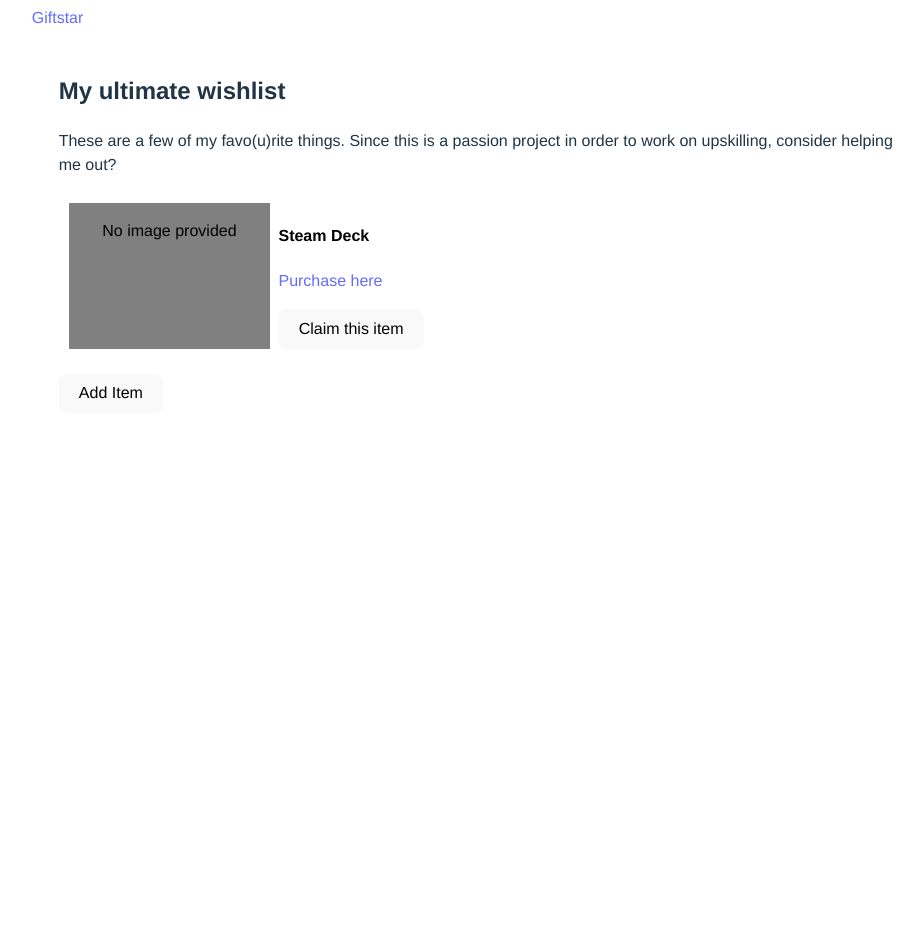
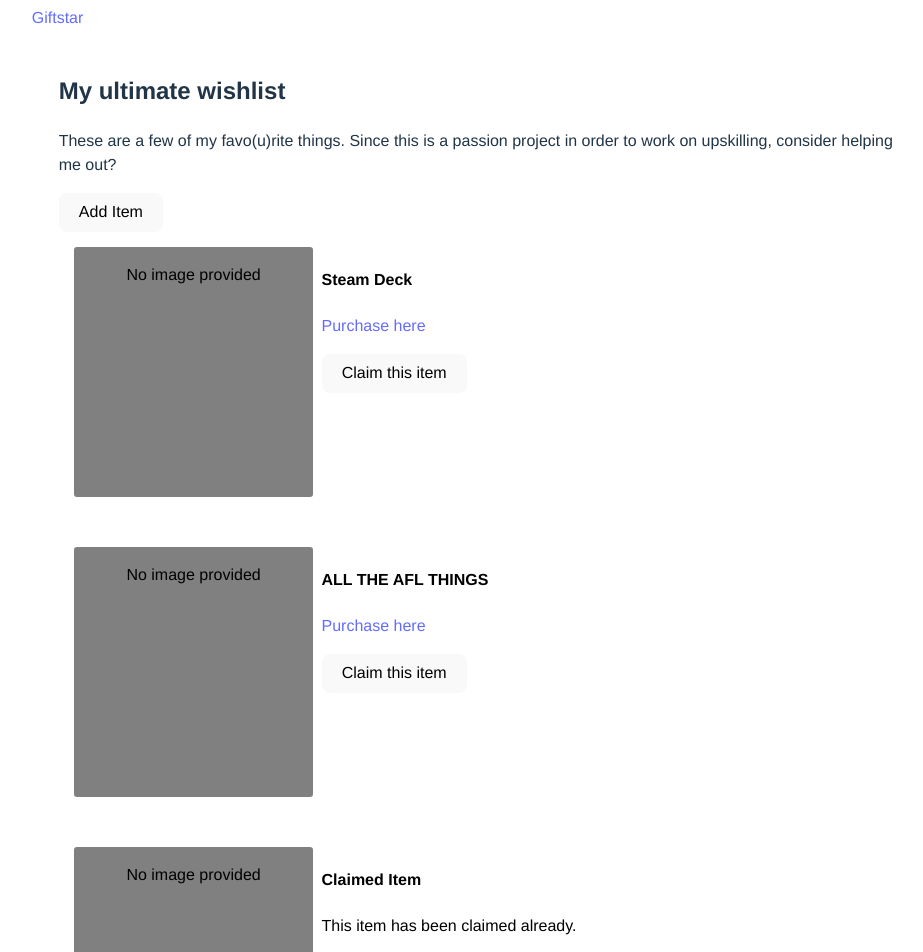
Before and after one commit to JamesCalingo/Giftstar, a React (Vite) app: page /list in a window 1280 px wide. Shown: the top 952 px of the page, without its empty margins (160-1083 px from the left). Before the commit the page ends 800 px from the top, so only its background shows below. Built offline with nearby package versions, Linux system fonts and the light colour scheme.

Commit message:
Adding state to a few things and more dummy data

```diff
--- a/src/components/AddItemModal.jsx
+++ b/src/components/AddItemModal.jsx
@@ -6,7 +6,8 @@
     <div className="card" hidden={props.hidden}>
         <InputField name="name" label="Name" required/>
         <InputField name="link" label="Link to Product" required/>
-        <label htmlFor="description">Why </label>
+        <label htmlFor="description">A brief description of why you'd like this (optional)</label>
+        <input name="description" multiline />
         <InputField name="image" label="Image" type="image" />
         <button>Add</button>
         </div>
--- a/src/components/ListCard.jsx
+++ b/src/components/ListCard.jsx
@@ -2,7 +2,7 @@
 
 const styles = {
     listCard: {
-        margin: 20
+        // margin: 20
     }
 }
 
--- a/src/components/ListItemCard.jsx
+++ b/src/components/ListItemCard.jsx
@@ -3,25 +3,34 @@
 const styles = {
     item: {
         display: 'grid',
-        gridTemplateColumns: '24.5% 74.5%',
+        gridTemplateColumns: '29.5% 69.5%',
         justifyContent: 'space-between',
-        marginBottom: 15
+        padding: 15,
+        height: '250px'
     },
     left: {
         backgroundColor: 'grey',
+        borderRadius: 3
     }
 }
 
 export default function ListItemCard(props) {
     return <div className="card" style={styles.item}>
         <div style={styles.left}>
-            {props.image ? props.image : <p style={{textAlign: 'center'}}>No image provided</p>}
+            {props.image ? props.image : <p style={{ textAlign: 'center' }}>No image provided</p>}
         </div>
 
         <div>
             <h4>{props.name}</h4>
-            {props.link ? <p><a href={props.link} target="blank">Purchase here</a></p> : <p>No item link was provided for this.</p>}
-            <button>Claim this item</button>
+            {props.claimed ? <p>This item has been claimed already.</p> :
+                <div>
+                    {props.link ? <p><a href={props.link} target="blank">Purchase here</a></p> : <p>No item link was provided for this.</p>}
+                    <button>Claim this item</button>
+
+                    {/* For list creator's eyes only
+                    <button>Delete Item</button> */}
+                </div>
+            }
         </div>
 
     </div>
--- a/src/components/NoData.jsx
+++ b/src/components/NoData.jsx
@@ -1 +1,7 @@
 import React from "react";
+
+export default function NoData(props) {
+    return <div className="card">
+        <p>{props.message}</p>
+    </div>
+}
--- a/src/components/SignUpModal.jsx
+++ b/src/components/SignUpModal.jsx
@@ -1,8 +1,19 @@
-import React from "react";
+import React, { useState } from "react";
 import InputField from "./InputField";
 
 export default function SignUpModal(props) {
-    return  <div className="card modal" hidden={props.hidden}>
+    const [newUser, setNewUser] = useState({
+        email: "",
+        password: "",
+        firstName: "",
+        lastName: "",
+    })
+
+    function handleSetValue(value, field) {
+
+    }
+
+    return <div className="card modal" hidden={props.hidden}>
         <h2>You're one step away from your perfect wishlist - Sign Up now!</h2>
         <p>(All fields are required)</p>
 
--- a/src/index.css
+++ b/src/index.css
@@ -64,6 +64,7 @@
   color: black;
   padding: 10px;
   border-radius: 3% 3%;
+  margin-bottom: 20px;
 }
 
 .modal {
--- a/src/pages/AccountPage.jsx
+++ b/src/pages/AccountPage.jsx
@@ -1,5 +1,6 @@
 import React from "react";
 import ListCard from "../components/ListCard";
+import NoData from "../components/NoData";
 
 const dummyUser = {
     firstName: "Bob",
@@ -24,7 +25,7 @@
         <h1>Hi {dummyUser.firstName}!</h1>
 
         {coinFlip ? dummyData.map((elem, index) => <ListCard key={index} title={elem.title} link={elem.link} />) :
-            <p>You have no lists.</p>}
+            <NoData message="You have no lists." />}
         <a href="/createlist"><button>Create New List</button></a>
     </div>
 
--- a/src/pages/ListPage.jsx
+++ b/src/pages/ListPage.jsx
@@ -1,6 +1,9 @@
 import React, { useState } from "react";
 import ListItemCard from "../components/ListItemCard";
 import AddItemModal from "../components/AddItemModal";
+import NoData from "../components/NoData";
+
+let coinFlip = Math.round(Math.random())
 
 const list = {
     title: "My ultimate wishlist",
@@ -8,18 +11,32 @@
 }
 
 const items = [
-    {name: "Steam Deck",
-    link: "https://store.steampowered.com/steamdeck/"}
+    {
+        name: "Steam Deck",
+        link: "https://store.steampowered.com/steamdeck/",
+        claimed: false
+    },
+    {
+        name: "ALL THE AFL THINGS",
+        link: "https://www.theaflstore.com.au",
+        claimed: false
+    },
+    {
+        name: "Claimed Item",
+        link: "",
+        claimed: true
+    }
 ]
 
 export default function ListPage() {
     const [isModalHidden, setIsModalHidden] = useState(true)
 
     return <div className="container">
-    <h2>{list.title}</h2>
-    <p>{list.description}</p>
-   {items.map((item, index) => <ListItemCard key={index} name={item.name} image={item.image} link={item.link}/>) }
-    <AddItemModal hidden={isModalHidden} />
-    <button onClick={() => setIsModalHidden(!isModalHidden)}>Add Item</button>
+        <h2>{list.title}</h2>
+        <p>{list.description}</p>
+        <button onClick={() => setIsModalHidden(!isModalHidden)}>Add Item</button>
+        <AddItemModal hidden={isModalHidden} />
+        {items && items.length && coinFlip ? items.map((item, index) => <ListItemCard key={index} name={item.name} image={item.image} link={item.link} claimed={item.claimed}/>) : <NoData message="There are no items in this list." />}
+
     </div>
 }
--- a/src/pages/MainPage.jsx
+++ b/src/pages/MainPage.jsx
@@ -15,7 +15,6 @@
 
     logIn: {
        width: '25%',
-    //    marginLeft: 0
     },
     search: {
         width: '70%'
```
Lines whose indentation alone changed are shown as unchanged.
